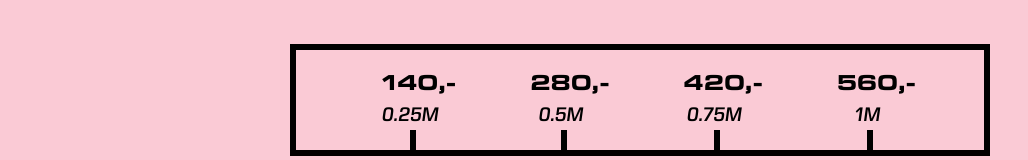
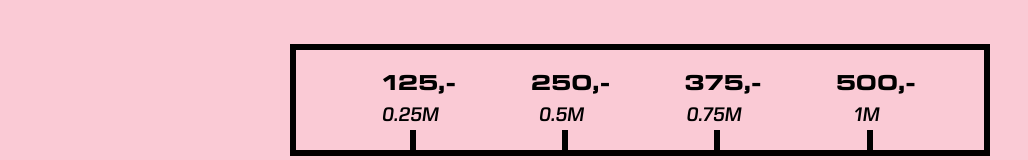
Before and after one commit to manopizzano/web-mano, a React (Create React App) app: page / in a window 1280 px wide. Shown: the part 1126-1286 px from the top of the page, without its empty margins (0-1028 px from the left). Built offline with nearby package versions, Linux system fonts and the light colour scheme; no server answers.

Commit message:
updated price

```diff
--- a/src/components/FoodRuler.js
+++ b/src/components/FoodRuler.js
@@ -1,6 +1,6 @@
 import React, { Component } from 'react'
 
-const price = 140
+const price = 125
 const increment = 0.25
 
 export default class FoodRuler extends Component {
```
